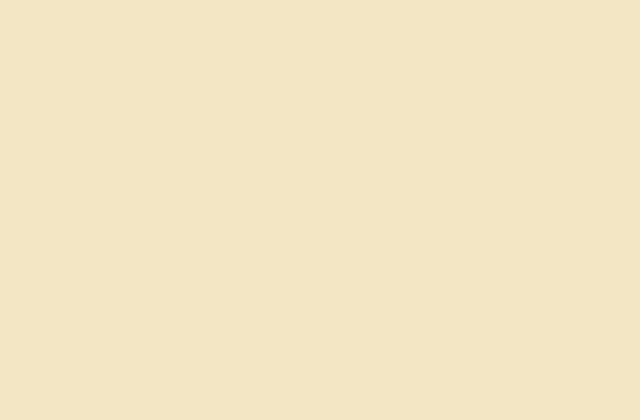
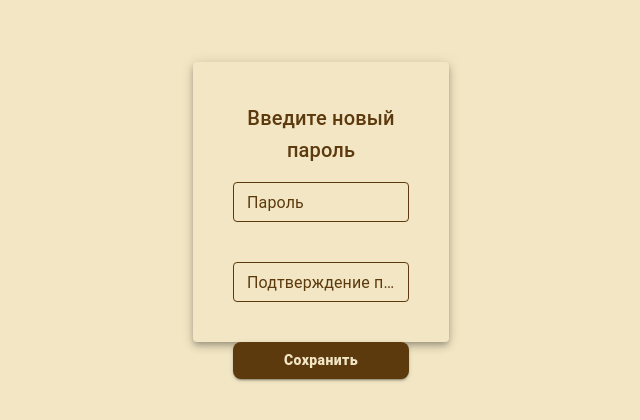
Before and after one commit to ShadowDeals/frontend, a React (Vite) app: page /change-password in a window 1280 px wide. Before the commit this address had no page. Shown: the part 198-618 px from the top of the page, without its empty margins (319-959 px from the left). Built offline with nearby package versions, Linux system fonts and the light colour scheme.

Commit message:
password reset

```diff
--- /dev/null
+++ b/src/AccessControl/EnterNewPassword.jsx
@@ -0,0 +1,112 @@
+import React from 'react';
+import {useFormik} from 'formik';
+import * as Yup from 'yup';
+import {Box, Button, TextField, Typography, Stack, Paper} from '@mui/material';
+import {useSnackbar} from "../Common/useSnackbar.js";
+import StatusSnackbar from "../Common/StatusSnackbar.jsx";
+import {useLocation, useNavigate} from "react-router-dom";
+import axios from "axios";
+
+const validationSchema = Yup.object({
+    password: Yup.string()
+        .min(6, 'Пароль должен содержать минимум 6 символов')
+        .required('Обязательное поле'),
+    confirmPassword: Yup.string()
+        .oneOf([Yup.ref('password'), null], 'Пароли должны совпадать')
+        .required('Обязательное поле'),
+});
+
+const EnterNewPassword = ({onSubmit}) => {
+    const {
+        open,
+        snackbar,
+        showSnackbar,
+        hideSnackbar
+    } = useSnackbar();
+    const location = useLocation();
+    const navigate = useNavigate();
+    const searchParams = new URLSearchParams(location.search);
+    const changePasswordCode = searchParams.get('code');
+    const email = searchParams.get('email');
+
+    const formik = useFormik({
+        initialValues: {
+            password: '',
+            confirmPassword: '',
+        },
+        validationSchema,
+        onSubmit: async (values, { setSubmitting }) => {
+            try {
+                const response = await axios.put('http://localhost:8080/auth/change/password', {
+                    email,
+                    newPassword: values.password,
+                    changePasswordCode,
+                });
+                console.log('response: ', response.data, response.data.errorCode);
+                showSnackbar({ type: 'success', text: 'Пароль успешно изменён' });
+                navigate('/login');
+            } catch (error) {
+                const message = error?.response?.data?.message || 'Ошибка при смене пароля';
+                showSnackbar({ type: 'error', text: message });
+            } finally {
+                setSubmitting(false);
+            }
+        },
+    });
+
+    const fields = [
+        {
+            name: 'password',
+            label: 'Пароль',
+        },
+        {
+            name: 'confirmPassword',
+            label: 'Подтверждение пароля',
+        },
+    ];
+
+    return (
+        <Box
+            display="flex"
+            justifyContent="center"
+            alignItems="center"
+            width="100vw"
+            height="100vh"
+            component="form"
+            onSubmit={formik.handleSubmit}
+        >
+            <Paper elevation={5} sx={{width: '20%', height: '35%', p: 5}}>
+                <Stack spacing={2}>
+                    <Typography variant="h6" textAlign="center">Введите новый пароль</Typography>
+
+                    {fields.map(({ name, label }) => (
+                        <TextField
+                            key={name}
+                            fullWidth
+                            label={label}
+                            name={name}
+                            type="password"
+                            size="small"
+                            value={formik.values[name]}
+                            onChange={formik.handleChange}
+                            onFocus={() => {
+                                formik.setFieldError(name, undefined);
+                                formik.setFieldTouched(name, false, false);
+                            }}
+                            onBlur={formik.handleBlur}
+                            error={formik.touched[name] && Boolean(formik.errors[name])}
+                            helperText={formik.touched[name] ? (formik.errors[name] || ' ') : ' '}
+                        />
+                    ))}
+
+                    <Button type="submit" variant="contained" color="primary">
+                        Сохранить
+                    </Button>
+                </Stack>
+            </Paper>
+            <StatusSnackbar open={open} onClose={hideSnackbar} snackbar={snackbar}/>
+        </Box>
+    );
+};
+
+export default EnterNewPassword;
--- a/src/AccessControl/PasswordReset.jsx
+++ b/src/AccessControl/PasswordReset.jsx
@@ -16,28 +16,46 @@ import {
 import { useLocation, Navigate, useNavigate } from 'react-router-dom';
 import { useFormik } from 'formik';
 import * as Yup from 'yup';
+import StatusSnackbar from "../Common/StatusSnackbar.jsx";
+import {useSnackbar} from "../Common/useSnackbar.js";
+import {EmailResetPasswordConfig} from "./ValidationSchemas.js";
+import axios from "axios";
 
 function PasswordResetComponent() {
+    const {
+        open,
+        snackbar,
+        showSnackbar,
+        hideSnackbar
+    } = useSnackbar();
     const [dialogOpen, setDialogOpen] = useState(false);
 
     const location = useLocation();
     const navigate = useNavigate();
 
+    const formik = useFormik({
+        initialValues: EmailResetPasswordConfig.initialValues,
+        validationSchema:  EmailResetPasswordConfig.validationSchema,
+        onSubmit: async (values) => {
+            try {
+                const response = await axios.post(
+                    'http://localhost:8080/auth/change/password/email',
+                    { email: values.email }
+                );
+                console.log('Ответ от сервера: ', response.data);
+                // showSnackbar({ type: 'success', text: 'Инструкция отправлена на почту' });
+                setDialogOpen(true);
+            } catch (error) {
+                console.error('Ошибка при отправке письма:', error);
+                showSnackbar({ type: 'error', text: error.response?.data?.message || 'Ошибка при отправке письма' });
+            }
+        },
+
+    });
+
     if (!location.state?.fromLogin) {
         return <Navigate to="/login" replace />;
     }
-
-    const formik = useFormik({
-        initialValues: {
-            email: '',
-        },
-        validationSchema: Yup.object({
-            email: Yup.string().email('Неверный формат почты').required('Обязательное поле'),
-        }),
-        onSubmit: () => {
-            setDialogOpen(true);
-        },
-    });
 
     const handleClose = () => {
         setDialogOpen(false);
@@ -133,6 +151,7 @@ function PasswordResetComponent() {
                     </Button>
                 </DialogActions>
             </Dialog>
+            <StatusSnackbar open={open} onClose={hideSnackbar} snackbar={snackbar}/>
         </Box>
     );
 }
--- a/src/AccessControl/ValidationSchemas.js
+++ b/src/AccessControl/ValidationSchemas.js
@@ -149,3 +149,12 @@ export const PasswordDbLockConfig = {
             .min(4, 'Минимум 6 символов'),
     }),
 };
+
+export const EmailResetPasswordConfig = {
+    initialValues: {
+        email: '',
+    },
+    validationSchema: Yup.object({
+        email: Yup.string().email('Неверный формат почты').required('Обязательное поле'),
+    }),
+};
--- a/src/App.jsx
+++ b/src/App.jsx
@@ -12,6 +12,7 @@ import CheckEmailComponent from "./AccessControl/CheckEmail.jsx";
 import {Provider} from "react-redux";
 import store from "./Redux/store.js"
 import CssBaseline from "@mui/material/CssBaseline";
+import EnterNewPassword from "./AccessControl/EnterNewPassword.jsx";
 
 function App() {
   return (
@@ -28,6 +29,7 @@ function App() {
                         <Route path="/confirm" element={<EmailConfirmComponent/>}/>
                         <Route path="/check-email" element={<CheckEmailComponent/>}/>
                         <Route path="/home" element={<HomeComponent />}/>
+                        <Route path="/change-password" element={<EnterNewPassword/>}> </Route>
                     </Routes>
               </BrowserRouter>
           </Provider>
```
